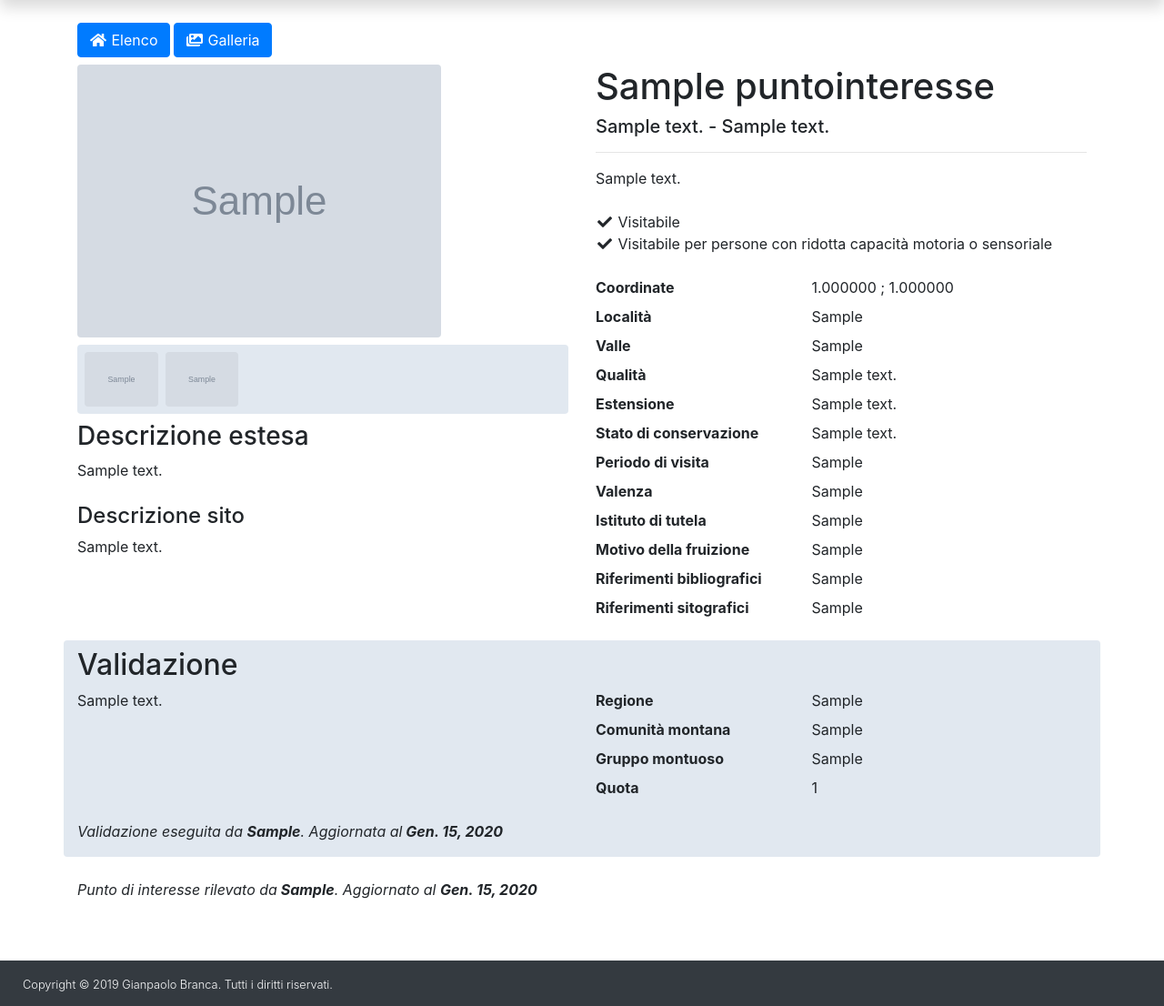
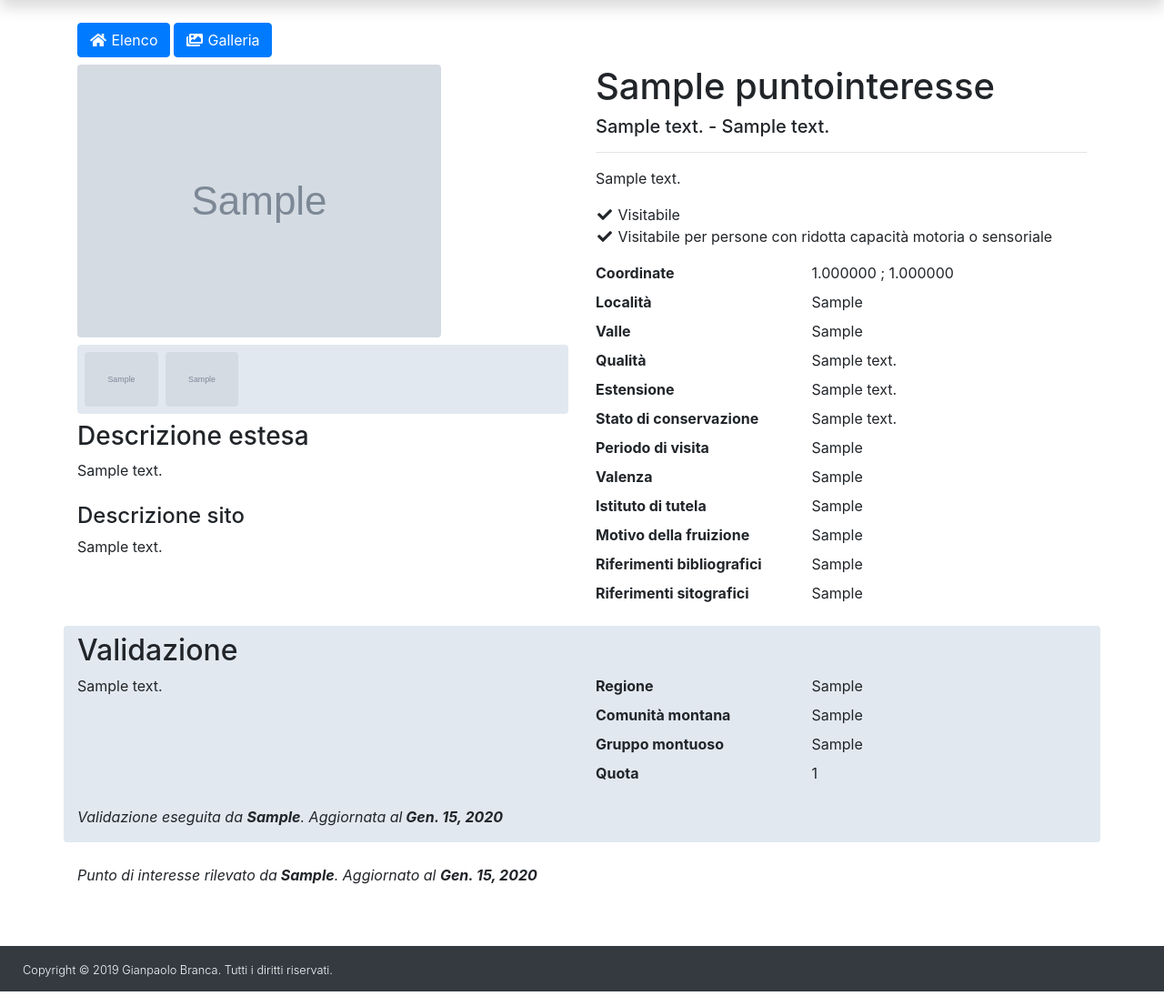
Before and after one commit to GianpaoloBranca/CAI-Punti-Interesse, a Django app: a page that uses templates/punti_interesse/show.html in a window 1280 px wide. Shown: the part 55-1161 px from the top of the page at 91% size. Run offline with Django 3.2, Linux system fonts and the light colour scheme; a user stored in the database is signed in; tables that the repository leaves empty hold one stand-in row (values such as "Sample post"); grey boxes marked "Sample" are stand-in pictures; some libraries are stand-ins or nearby versions.

Commit message:
Minor styling improvements

```diff
--- a/templates/punti_interesse/show.html
+++ b/templates/punti_interesse/show.html
@@ -82,19 +82,23 @@
       <h1>{{ punto.nome }}</h1>
       <h5>{{ punto.categoria }} - {{ punto.sottocategoria }}</h5>
       <hr>
-      {{ punto.descr_breve|markup|safe }} <br><br>
+      <p>{{ punto.descr_breve|markup|safe }}</p>
+      <ul class="list-unstyled">
+        <li>
         {% if punto.visitabile %}
           <i class="fas fa-check fa-fw"></i> Visitabile
         {% else %}
           <i class="fas fa-times fa-fw"></i> Non visitabile
         {% endif %}
-      <br>
+        </li>
+        <li>
         {% if punto.visitabile2 %}
           <i class="fas fa-check fa-fw"></i> Visitabile per persone con ridotta capacità motoria o sensoriale
         {% else %}
           <i class="fas fa-times fa-fw"></i> Non visitabile per persone con ridotta capacità motoria o sensoriale
         {% endif %}
-      <br><br>
+        </li>
+      </ul>
       <dl class="row">
         <dt class="col-sm-5">Coordinate</dt>
         <dd class="col-sm-7">{{ punto.latitudine }} ; {{ punto.longitudine }}</dd>
```
Lines whose indentation alone changed are shown as unchanged.
